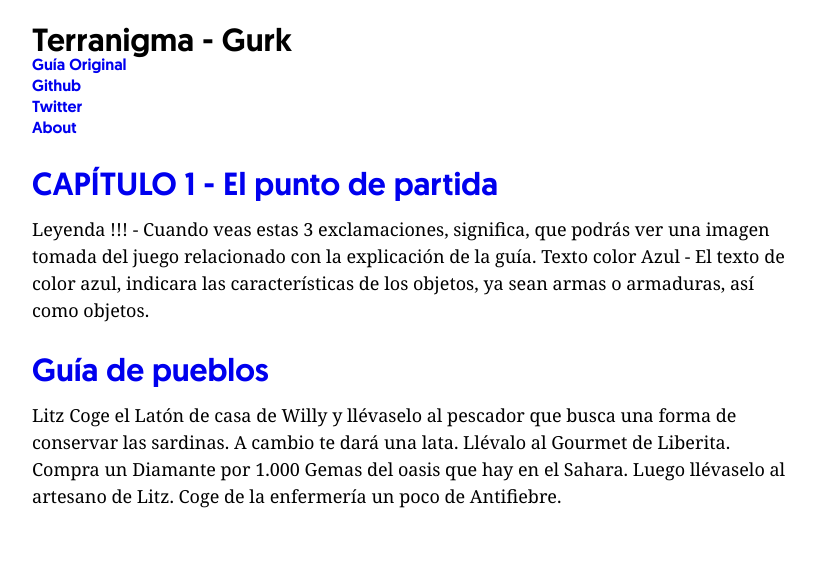
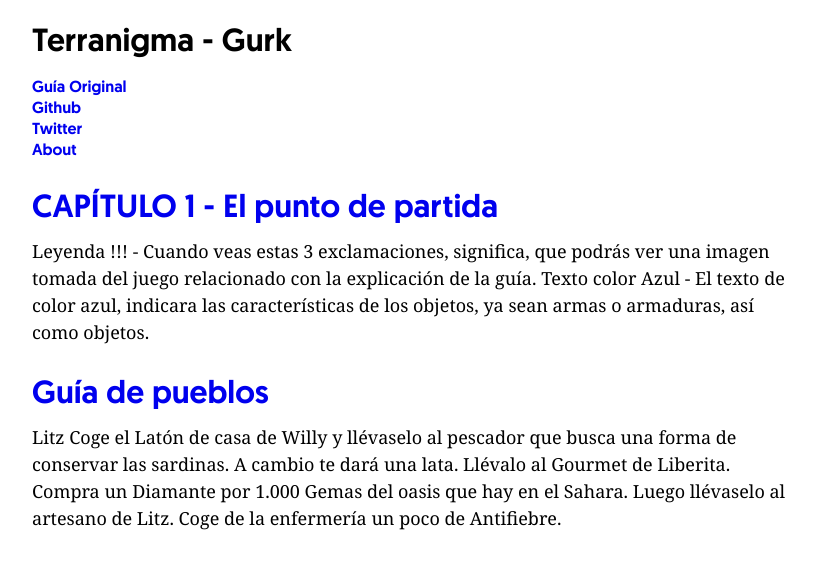
Before and after one commit to hacknug/iguides, a Jekyll site: the page built from index.html, in a window 1280 px wide. Shown: the top 569 px of the page, without its empty margins (224-1039 px from the left). Built offline with Jekyll 4.4.1, drawn with Linux system fonts in a browser that asks for light colours; Markdown is read by kramdown in place of the engine named in the settings; the list of posts is cut into pages by our own code; a style sheet for code colours, icons or effects is not loaded.

Commit message:
no message

```diff
--- a/_layouts/index.html
+++ b/_layouts/index.html
@@ -27,7 +27,7 @@
 
 <body>
   <header>
-    <h1 class="logo"><a href="{{ site.baseurl }}">{{ site.name }}</a></h1>
+    <h1 class="logo"><a href="{{ site.baseurl }}">{{ site.name }}</a></h1><br>
     {% if site.links %}
     <nav>
       {% for link in site.links %}
```
